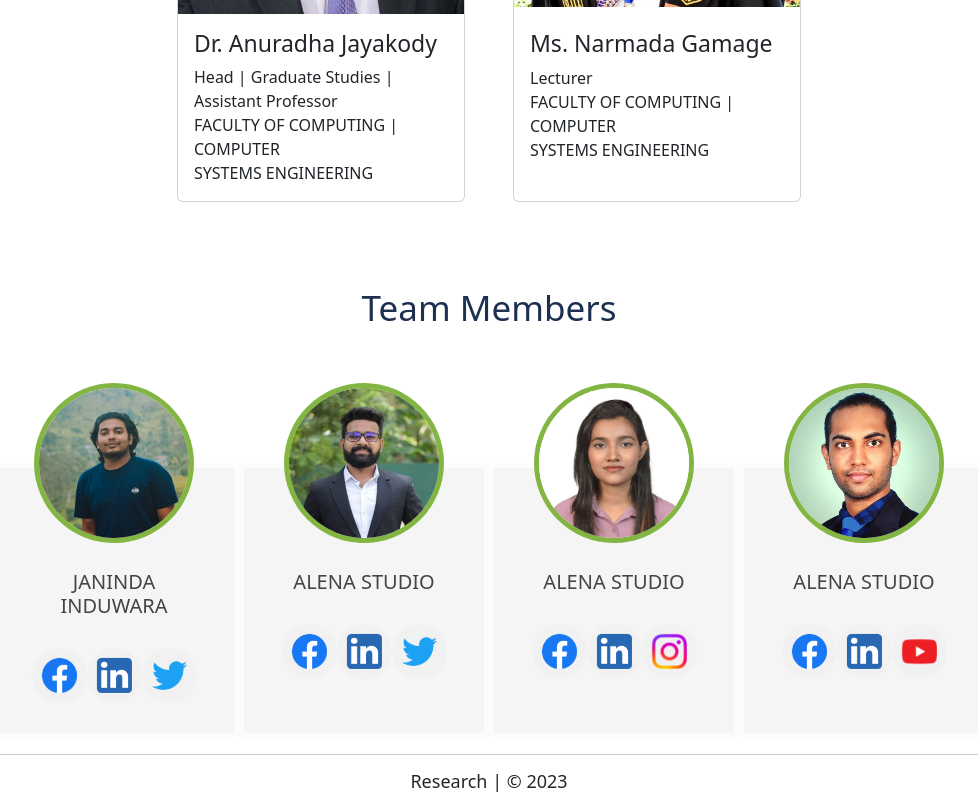
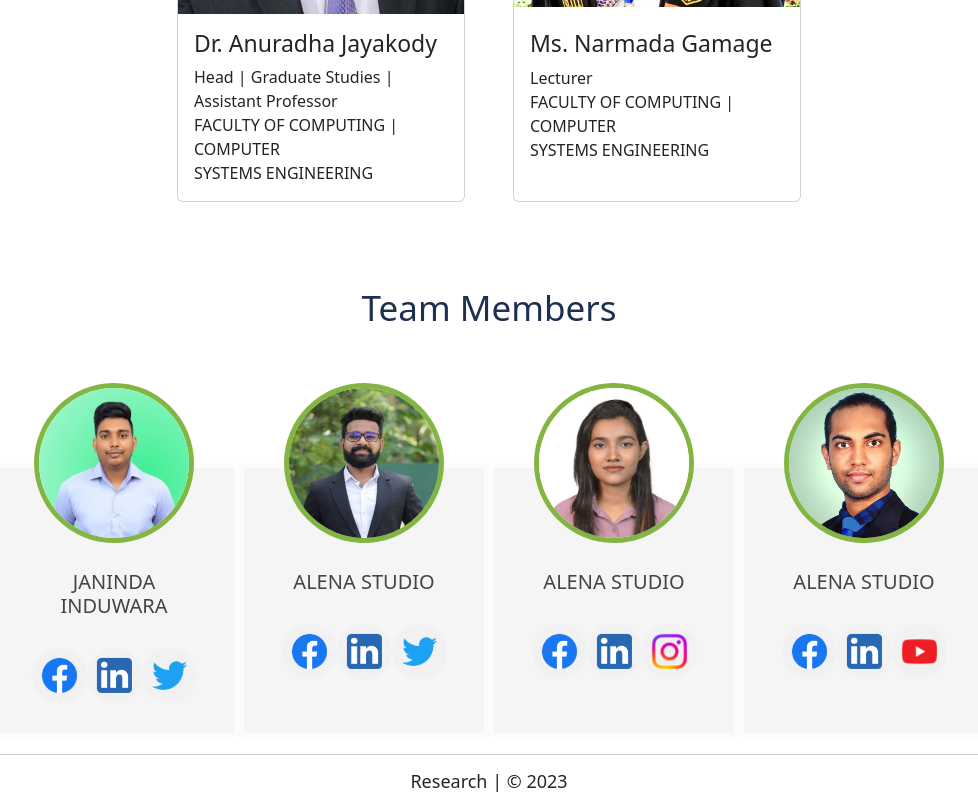
Before and after one commit to Agasthi98/research-web, a React (Create React App) app: page / in a window 1280 px wide. Shown: the part 8760-9560 px from the top of the page, without its empty margins (151-1129 px from the left). Built offline with nearby package versions, Linux system fonts and the light colour scheme.

Commit message:
img changed

```diff
--- a/src/components/supervisors/supervisor.jsx
+++ b/src/components/supervisors/supervisor.jsx
@@ -1,13 +1,11 @@
 import React from "react";
 import "./supervisor.scss";
-import { FontAwesomeIcon } from "@fortawesome/react-fontawesome";
-import { faFacebook, faFileLines } from "@fortawesome/free-brands-svg-icons";
 import Facebook from "../../assets/social/fb.png";
 import LinkedIn from "../../assets/social/linkedin.png";
 import Twitter from "../../assets/social/twitter.png";
 import Youtube from "../../assets/social/youtube.png";
 import Instagram from "../../assets/social/instagram.png";
-import Janinda from "../../assets/img/team/janinda.jpg";
+import mm5 from "../../assets/img/team/mm5.jpg";
 import Member2 from "../../assets/img/team/member2.jpg";
 import Member3 from "../../assets/img/team/member3.jpg";
 import Member4 from "../../assets/img/team/member4.jpg";
@@ -31,7 +29,7 @@ const supervisor = () => {
             <div class="mask-shadow"></div>
             <header>
               <a href="#">
-                <img src={Janinda} />
+                <img src={mm5} />
               </a>
 
               <h1>Janinda Induwara</h1>
```
Also changed, not shown: src/assets/img/team/mm5.jpg (added).
